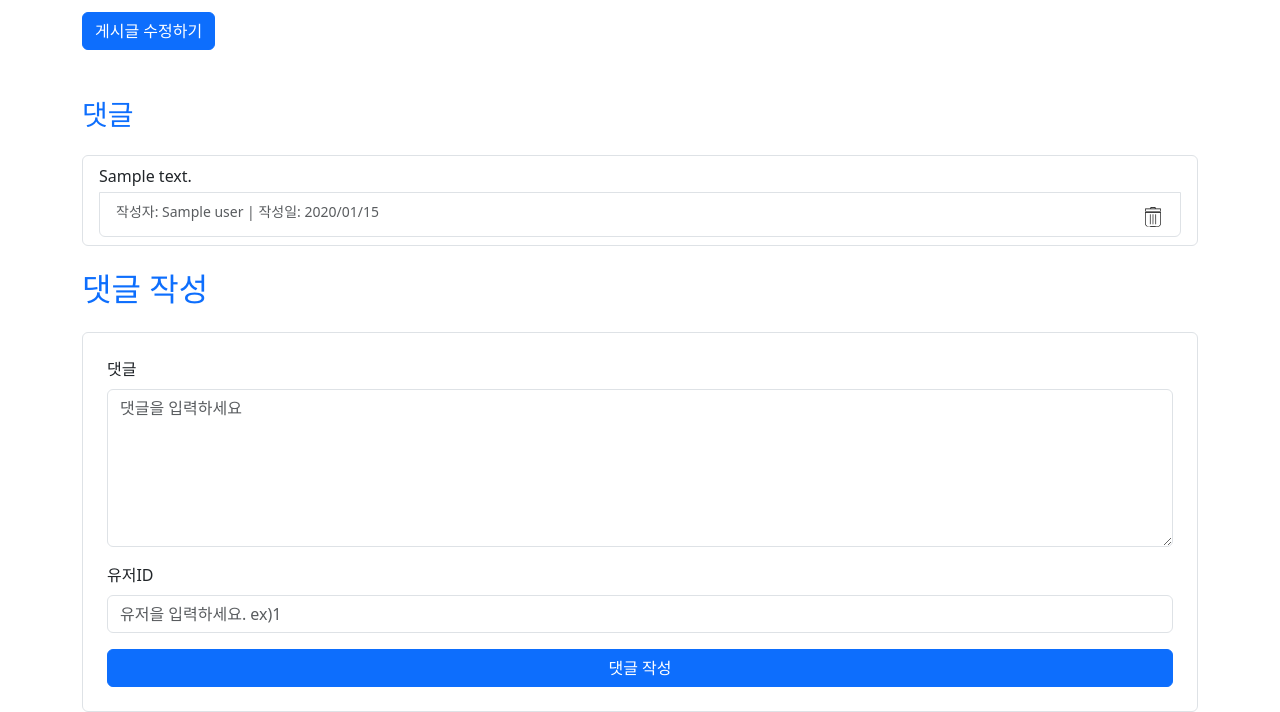
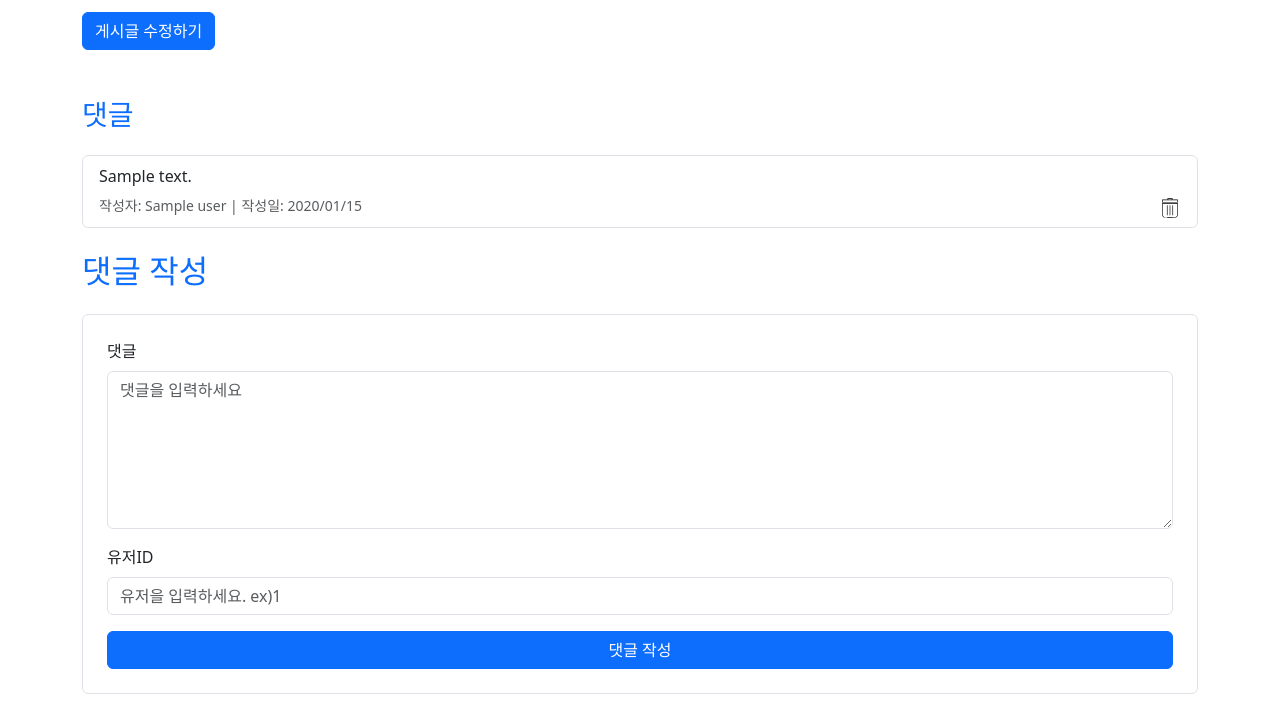
Before and after one commit to TakSung/web-board, a Flask app: template templates/post_detail.html in a window 1280 px wide. Shown: the part 310-1022 px from the top of the page. Run offline with Flask 2, Linux system fonts and the light colour scheme; the template is opened without the code that fills it: most values are stand-ins (such as "Sample title", 1, 10 or a date in 2020).

Commit message:
💄 chore : change style of comment

```diff
--- a/templates/post_detail.html
+++ b/templates/post_detail.html
@@ -45,20 +45,18 @@
                 <!-- 댓글 내용 -->
                 <p class="mb-1">{{ comment.content }}</p>
 
-                <div class="list-group-item d-flex justify-content-between align-items-center">
                 <!-- 작성자 정보 및 삭제 버튼 -->
-                    <div class="d-flex justify-content-between w-100">
+                <div class="d-flex justify-content-between align-items-center" style="margin: 0; padding: 0; border: none;">
                     <small class="text-muted">
                         작성자: {{ comment.user }} | 작성일: {{ comment.create_time.strftime('%Y/%m/%d') }}
                     </small>
 
                     <!-- 삭제 버튼 -->
-                        <form action="" method="GET" style="display:inline;">
-                            <button type="submit" class="btn btn-link p-0" onclick="return confirm('정말 삭제하시겠습니까?');">
+                    <form action="" method="GET" style="display:inline; margin: 0;">
+                        <button type="submit" class="btn btn-link p-0" onclick="return confirm('정말 삭제하시겠습니까?');" style="margin: 0;">
                             <img src="{{ url_for('static', filename='delete.svg') }}" alt="삭제" style="width: 20px; height: 20px; object-fit: cover;">
                         </button>
                     </form>
-                    </div>
                 </div>
             </div>
         {% endfor %}
```
Lines whose indentation alone changed are shown as unchanged.
